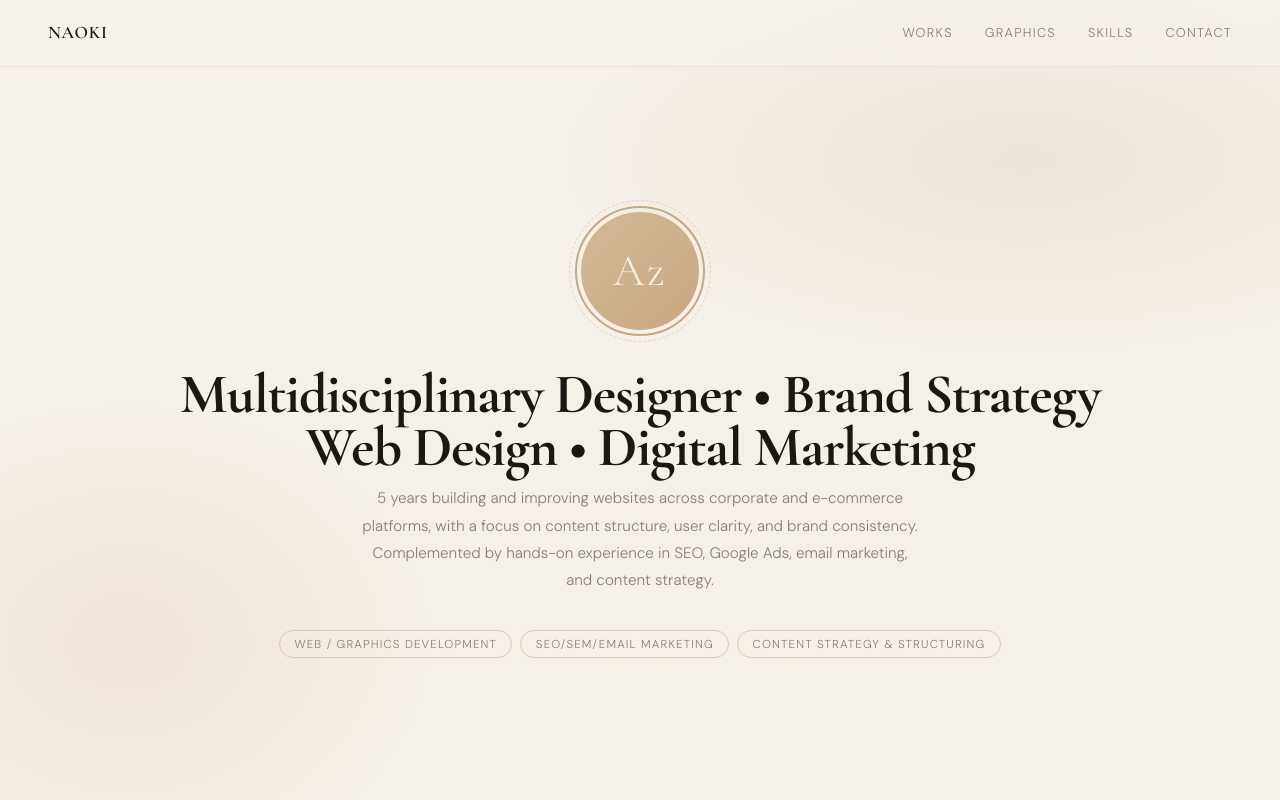
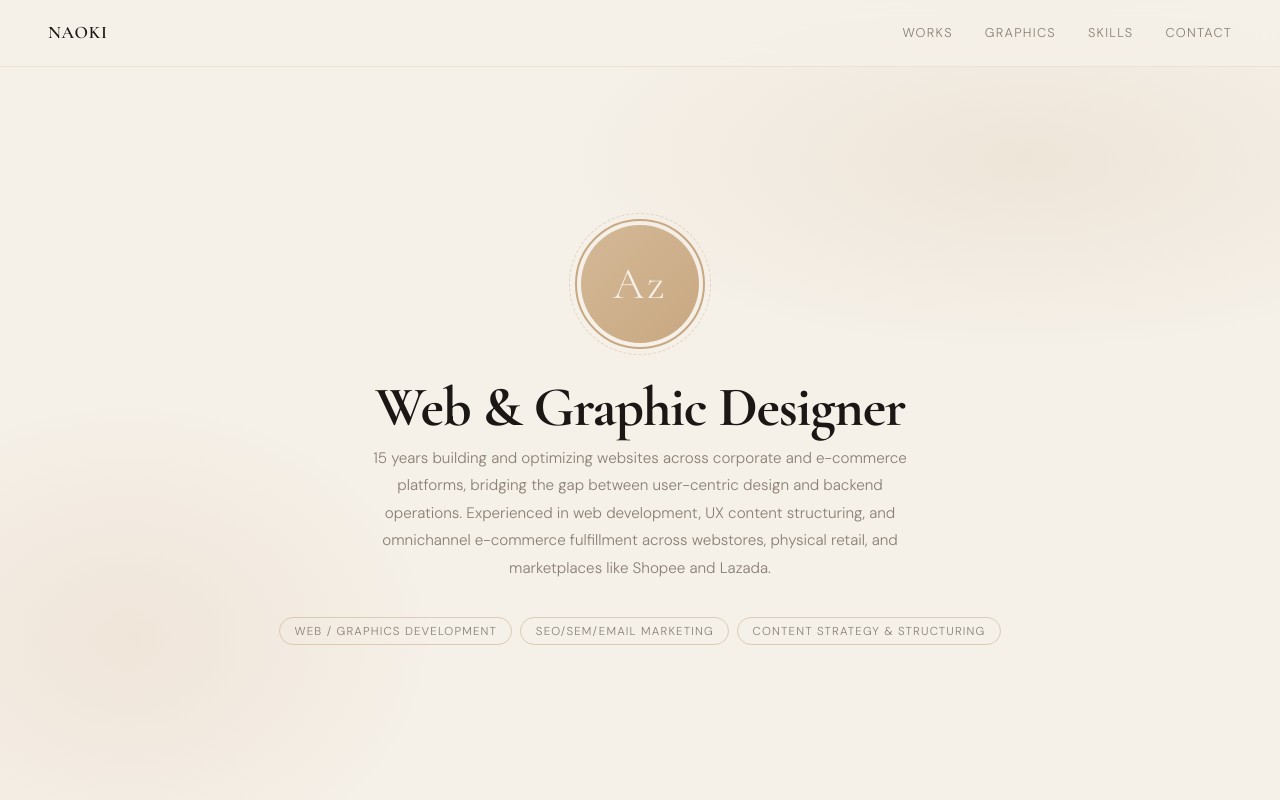
Before and after one commit to naokiajima/naokiajima.github.io, a plain HTML site: page index.html in a window 1280 px wide. Shown: the top 800 px of the page. Drawn offline with nearby package versions, Linux system fonts and the light colour scheme.

Commit message:
Update index.html
edit description

```diff
--- a/index.html
+++ b/index.html
@@ -406,12 +406,12 @@
     <div class="photo-placeholder">Az</div>
   </div>
 
-  <h1>Multidisciplinary Designer • Brand Strategy<br>Web Design • Digital Marketing</h1>
+  <h1>Web & Graphic Designer</h1>
 
   <!--<p class="tagline">I help businesses get found, understood, and trusted online — through SEO-driven content, structured web experiences, and clear digital communication.</p>-->
 
   <p class="bio">
-5 years building and improving websites across corporate and e-commerce platforms, with a focus on content structure, user clarity, and brand consistency. Complemented by hands-on experience in SEO, Google Ads, email marketing, and content strategy.
+15 years building and optimizing websites across corporate and e-commerce platforms, bridging the gap between user-centric design and backend operations. Experienced in web development, UX content structuring, and omnichannel e-commerce fulfillment across webstores, physical retail, and marketplaces like Shopee and Lazada.
   </p>
 
   <div class="experience-tags">
```
